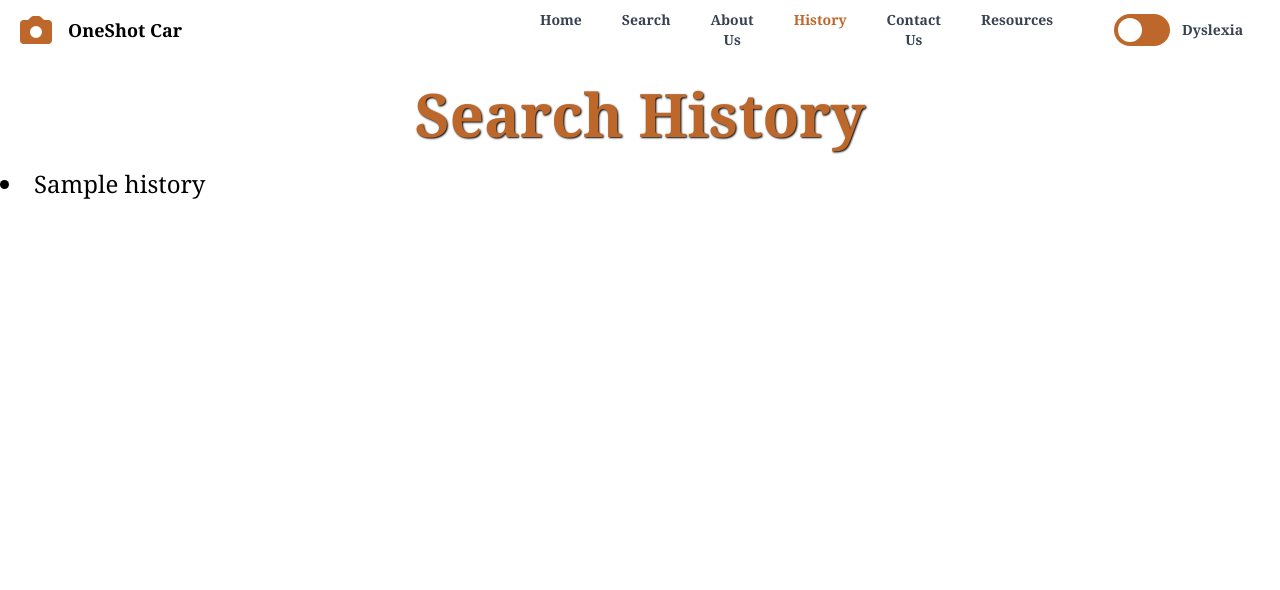
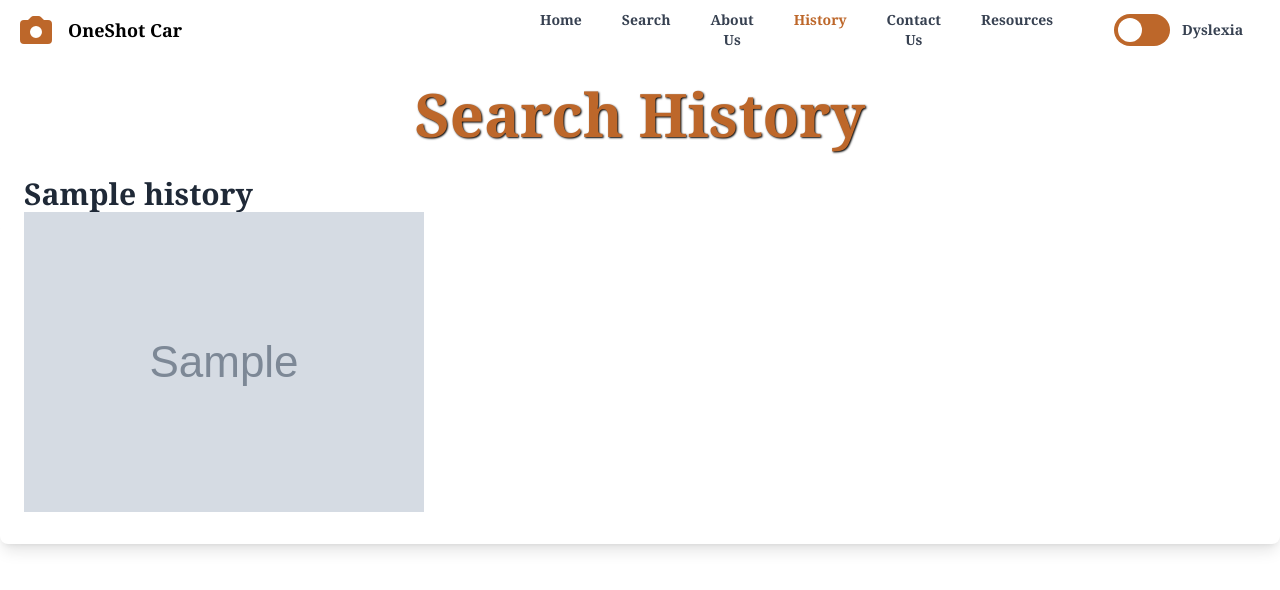
Before and after one commit to BWSullivan/OneShotCar, a Flask app: template templates/history.html in a window 1280 px wide. Shown: the top 590 px of the page. Run offline with Flask 2, Linux system fonts and the light colour scheme; the template is opened without the code that fills it: most values are stand-ins (such as "Sample title", 1, 10 or a date in 2020); grey boxes marked "Sample" are stand-in pictures; style sheets or scripts are compiled from the project's sources.

Commit message:
Added Images to History

```diff
--- a/templates/history.html
+++ b/templates/history.html
@@ -66,9 +66,24 @@
     <header class="text-[#bd672a] text-6xl text-center my-6 font-extrabold" style="text-shadow: 1px 1px 2px black">Search History</header>
 
     <!-- search history -->
-    {%for i in range(0,my_history_list|length)%}
-                      <li class="text-2xl"> {{my_history_list[i]}} </li>
+    {%for i in range(0,(my_history_list|length))%}
+<!--                      <li class="text-2xl"> {{my_history_list[i]}} </li>-->
+        <div>
+          <!-- makemodelyear api -->
+          <div class="py-4 px-6 bg-white shadow-lg rounded-lg my-20">
+            <div class="flex justify-center md:justify-end -mt-16">
+            </div>
+            <div>
+              <h2 class="text-gray-800 text-3xl font-semibold">{{my_history_list[i]}}</h2>
+                  <div>  <img src={{my_history_images[i]}} alt="Car Pictures">  </div>
+
+            </div>
+            <div class="flex justify-end mt-4">
+            </div>
+          </div>
                   {%endfor%}
+
+
     <script type="text/javascript" src="/static/fonts/script.js"></script>
 
 </body>
```
